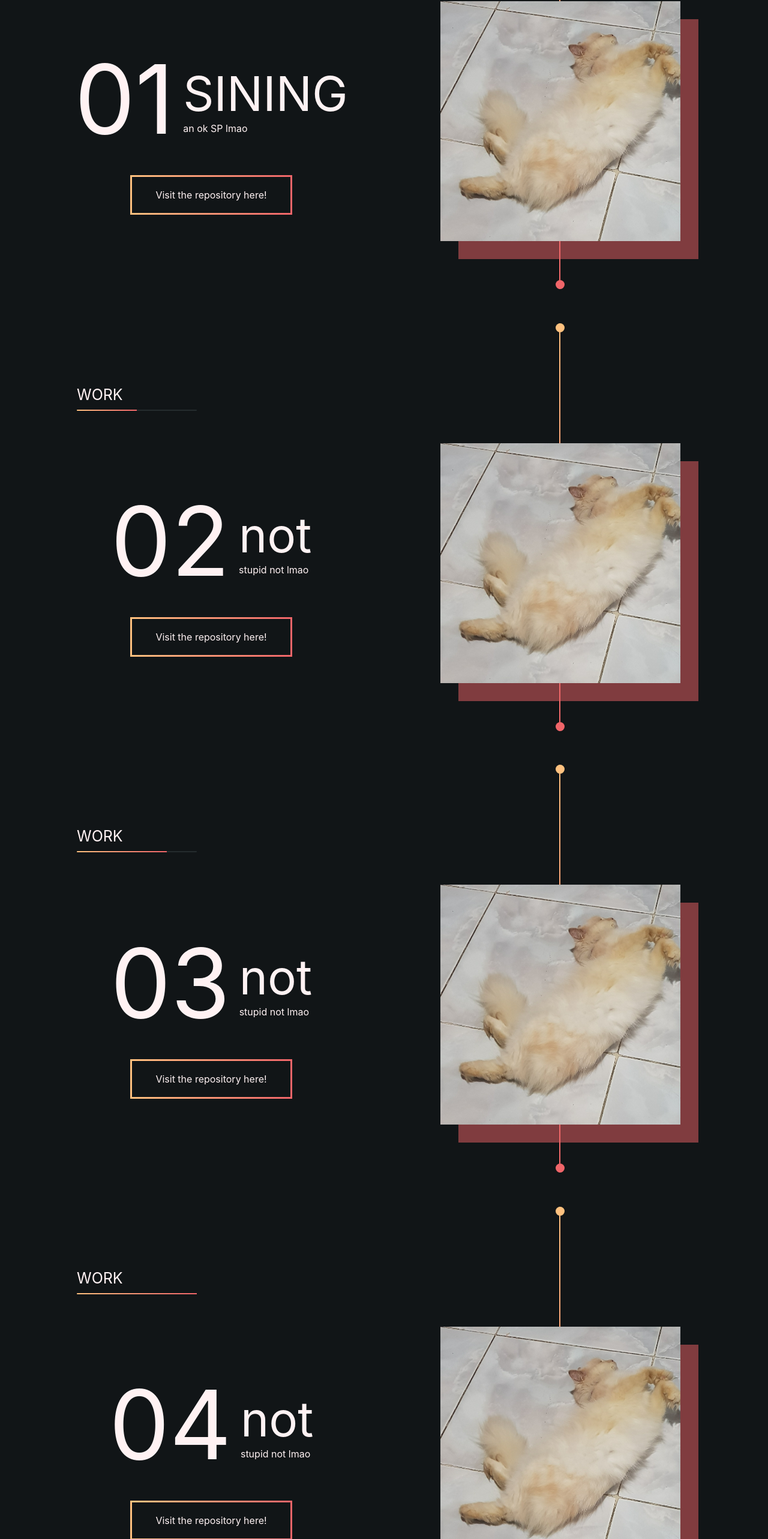
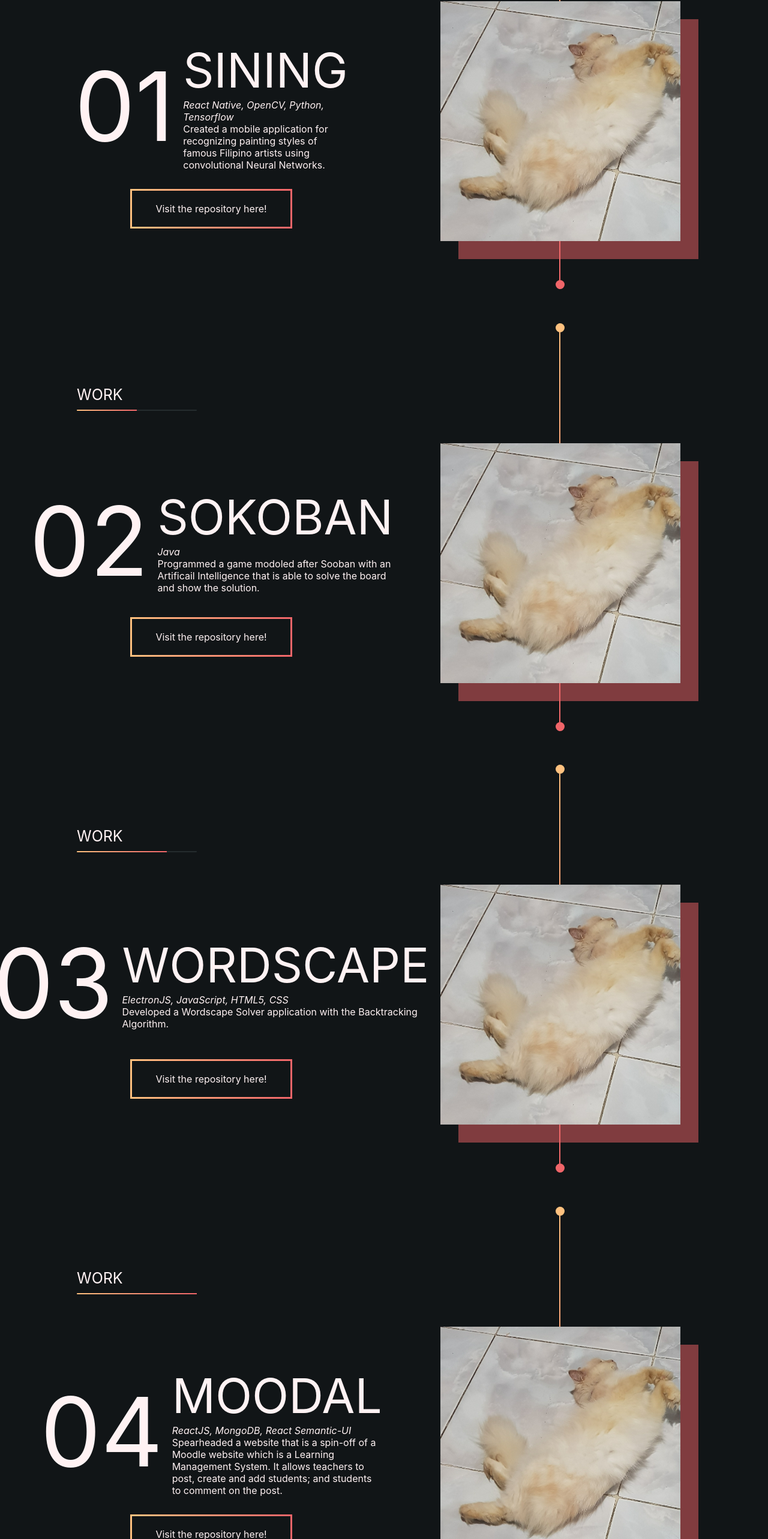
Before and after one commit to StrawbErika/Portfolio, a React (Create React App) app: page / in a window 1280 px wide. Shown: the part 1107-3673 px from the top of the page at 60% size. Built offline with nearby package versions, Linux system fonts and the light colour scheme.

Commit message:
Before overhaul of project.js

```diff
--- a/src/Pages/WorkPage/Project/index.js
+++ b/src/Pages/WorkPage/Project/index.js
@@ -4,6 +4,7 @@ import { ProgressBar } from "../../../Components/ProgressBar";
 export function Project({
   Title,
   Description,
+  TechStack,
   Picture,
   Count,
   Percent,
@@ -23,10 +24,7 @@ export function Project({
               alt="Logo"
             />
           </div>
-          <div
-            className={styles.bottomShadow}
-            // styles={{ height: Height, width: Width }}
-          ></div>
+          <div className={styles.bottomShadow}></div>
           <div className={styles.circleBottom}></div>
         </div>
       </div>
@@ -39,6 +37,7 @@ export function Project({
           <div className={styles.number}> {Count} </div>
           <div className={styles.titleDescription}>
             <div className={styles.title}> {Title} </div>
+            <div className={styles.techStack}> {TechStack}</div>
             <div className={styles.description}>{Description}</div>
           </div>
         </div>
--- a/src/Pages/WorkPage/Project/style.module.scss
+++ b/src/Pages/WorkPage/Project/style.module.scss
@@ -33,6 +33,9 @@
       }
       .titleDescription {
         padding-left: 15px;
+        .techStack {
+          font-style: italic;
+        }
         .title {
           font-size: 80px;
         }
--- a/src/Pages/WorkPage/index.js
+++ b/src/Pages/WorkPage/index.js
@@ -5,43 +5,49 @@ import project1 from "./../../Assets/Images/minkSquare.jpg";
 
 export function WorkPage() {
   return (
-    // id="works"
     <div className={styles.work}>
-      {/* <div id="works" className={styles.work}> */}
       <Project
         Title={"SINING"}
-        Description={" an ok SP lmao"}
+        Description={
+          "Created a mobile application for recognizing painting styles of famous Filipino artists using convolutional Neural Networks."
+        }
+        TechStack={"React Native, OpenCV, Python, Tensorflow"}
         Count={"01"}
         Percent={"25%"}
         Picture={project1}
-        PageId={"works"}
       />
       <Project
-        Title={"not"}
-        Description={"stupid not lmao"}
+        Title={"SOKOBAN"}
+        // Title={"SOKOBAN GAME & SOLVER"}
+        Description={
+          "Programmed a game modoled after Sooban with an Artificail Intelligence that is able to solve the board and show the solution."
+        }
+        TechStack={"Java"}
         Count={"02"}
         Percent={"50%"}
         Picture={project1}
-        // PageId={"works"}
       />
       <Project
-        Title={"not"}
-        Description={"stupid not lmao"}
+        Title={"WORDSCAPE"}
+        // Title={"WORDSCAPE SOLVER"}
+        Description={
+          "Developed a Wordscape Solver application with the Backtracking Algorithm."
+        }
+        TechStack={"ElectronJS, JavaScript, HTML5, CSS"}
         Count={"03"}
         Percent={"75%"}
         Picture={project1}
-        // style={{ zIndex: -2 }}
-        // PageId={"works"}
       />
 
       <Project
-        Title={"not"}
-        Description={"stupid not lmao"}
+        Title={"MOODAL"}
+        Description={
+          "Spearheaded a website that is a spin-off of a Moodle website which is a Learning Management System. It allows teachers to post, create and add students; and students to comment on the post."
+        }
+        TechStack={"ReactJS, MongoDB, React Semantic-UI"}
         Count={"04"}
         Percent={"100%"}
         Picture={project1}
-        // style={{ zIndex: -1 }}
-        // PageId={"works"}
       />
     </div>
   );
```
